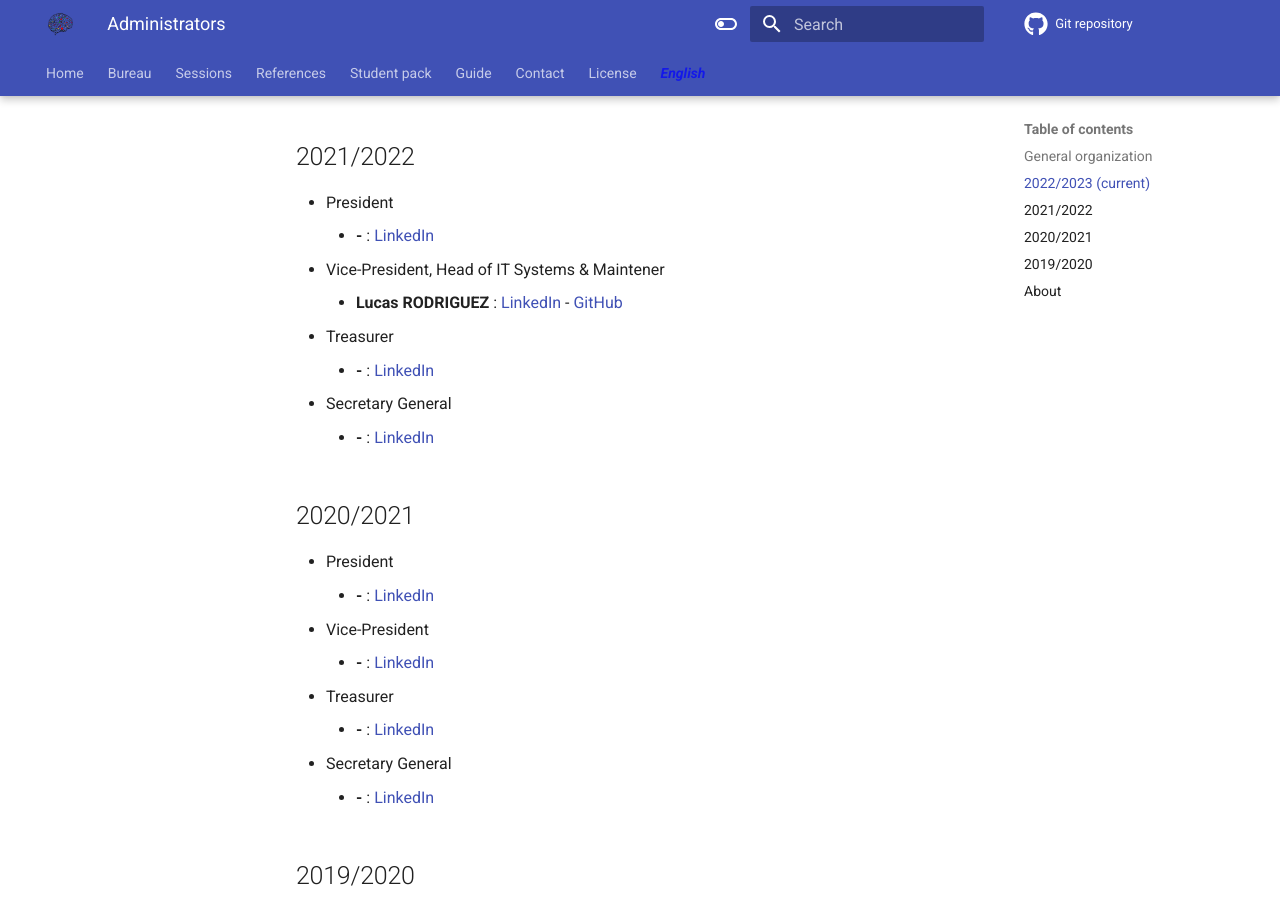
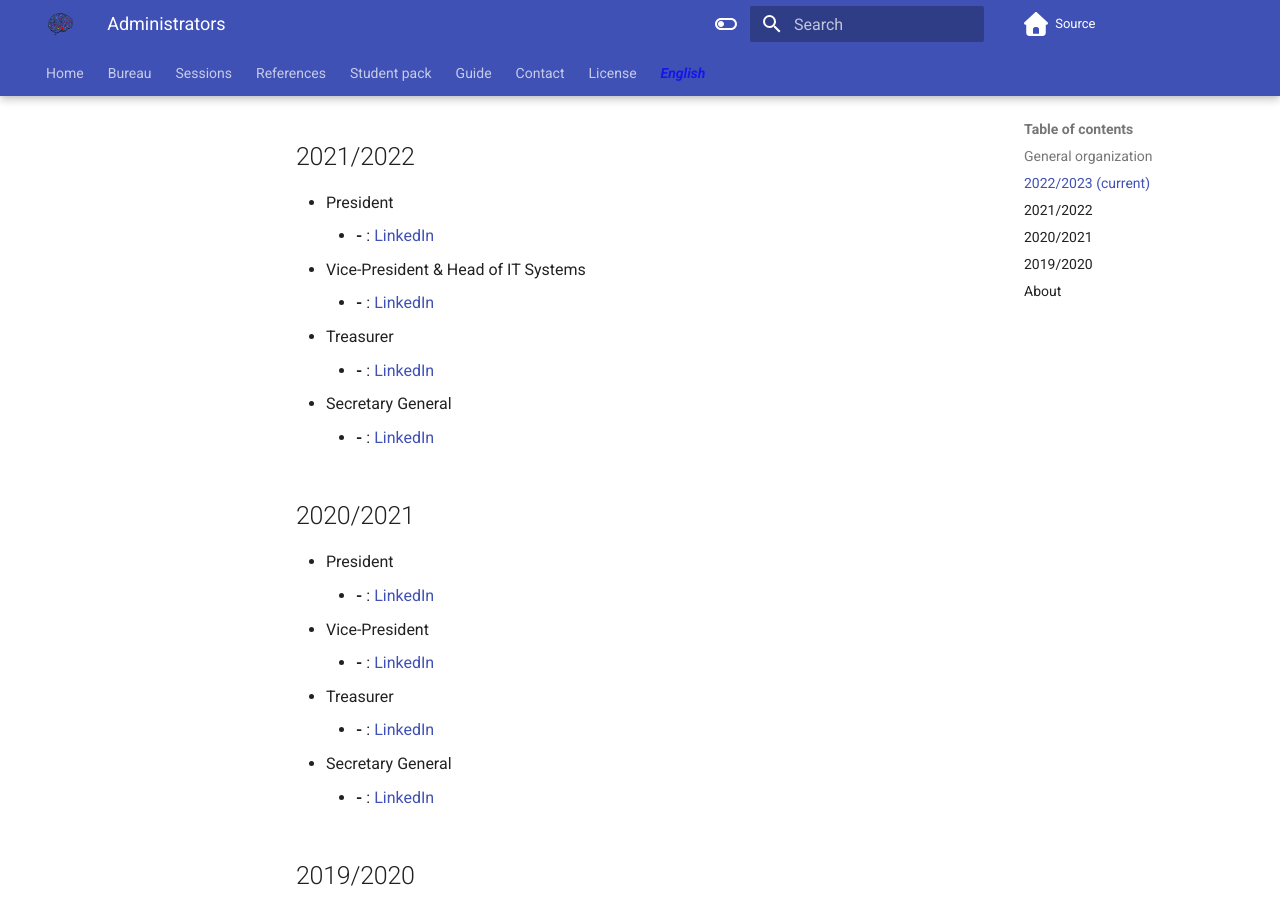
Before and after one commit to DataScIIEnce-ENSIIE/datasciience-ensiie.github.io, an MkDocs documentation site: the page built from docs/admin.md, in a window 1280 px wide and 900 px high, scrolled down 1005 px. Built offline with MkDocs 1.6.1 and Material for MkDocs 9.7.7, drawn with Linux system fonts in a browser that asks for light colours; comment, search, counter and statistics services are not loaded.

Commit message:
Adding organization to mkdocs.yml

```diff
--- a/docs/admin.md
+++ b/docs/admin.md
@@ -41,8 +41,8 @@
 
 - President
     - **-** : [LinkedIn]()
-- Vice-President, Head of IT Systems & Maintener
-    - **Lucas RODRIGUEZ** : [LinkedIn]() - [GitHub]()
+- Vice-President & Head of IT Systems
+    - **-** : [LinkedIn]()
 - Treasurer
     - **-** : [LinkedIn]()
 - Secretary General
--- a/mkdocs.yml
+++ b/mkdocs.yml
@@ -1,14 +1,30 @@
+# Main settings of the website
+
+# Developer: Lucas RODRIGUEZ
+
+# Project information
 site_name: DataScIIEnce
+site_url: https://datasciience-ensiie.github.io
+site_author: DataScIIEnce
+site_description: >-
+  Data analisys, Machine and Deep learning student club of ENSIIE Paris
+
+# Copyright
 copyright: Copyright &copy; 2022 <b>DataScIIEnce</b>. All rights reserved<br> Machine & Deep learning association of <b>ENSIIE</b>
-repo_name: Git repository
+
+# Repository
+repo_name: Source
 repo_url: https://github.com/DataScIIEnce-ENSIIE/datasciience-ensiie.github.io
+
+# Configuration
 edit_uri: edit/main/docs/
 theme:
+  language: en
   custom_dir: overrides
   favicon: assets/img/logo_DS_transparent_alt.png
   logo: assets/img/logo_DS_transparent_alt.png
   icon:
-    repo: fontawesome/brands/github
+    repo: fontawesome/solid/house
   features:
     - navigation.tabs
     - navigation.tabs.sticky
@@ -31,7 +47,6 @@
 extra_javascript:
   - assets/scripts/extra.js
 
-site_url: https://datasciience-ensiie.github.io
 extra:
   generator: false
   social:
```
